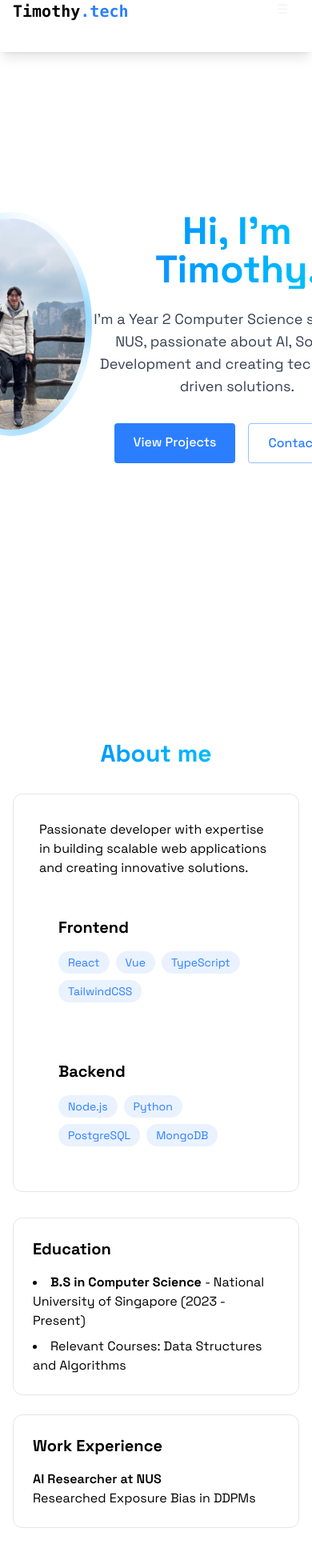
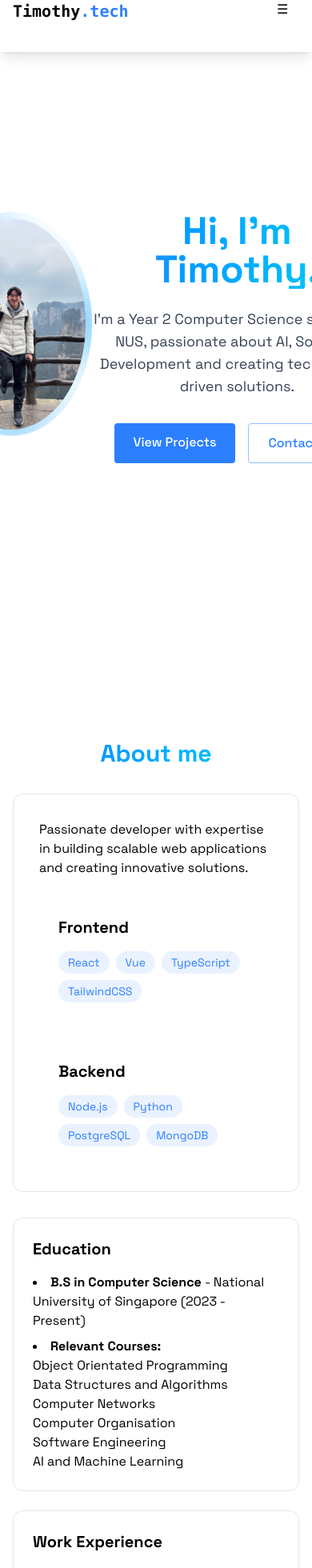
Before and after one commit to Timothy-Ho0203/personal-website, a React (Vite) app: page / in a window 390 px wide. Shown: the top 1960 px of the page at 80% size. Built offline with nearby package versions, Linux system fonts and the light colour scheme.

Commit message:
feat: Fix mobile screen view

```diff
--- a/src/components/MobileMenu.jsx
+++ b/src/components/MobileMenu.jsx
@@ -2,17 +2,18 @@ export const MobileMenu = ({ menuOpen, setMenuOpen }) => {
 
   return (
     <div
-      className={`fixed top-0 left-0 w-full bg-[rgba(10, 10, 10, 0.8)] z-40 flex flex-col items-center justify-center
+      className={`fixed top-0 left-0 w-full bg-white z-40 flex flex-col items-center justify-center
                       transition-all duration-300 ease-in-out
 
                       ${menuOpen
-                        ? "h-screen opacity-100 pointer-events-auto"
+                        ? "h-screen opacity-80 pointer-events-auto"
                         : "h-0 opacity-0 pointer-events-none"
                       }
                     `}
     >
-      <button onClick={() => setMenuOpen(false)}
-        className="absolute top-6 right-6 text-white text-3xl focus:outline-none cursor-pointer"
+      <button
+        onClick={() => setMenuOpen(false)}
+        className="absolute top-6 right-6 text-black text-3xl focus:outline-none cursor-pointer"
         aria-label="Close Menu"
       >
         &times;
@@ -20,7 +21,7 @@ export const MobileMenu = ({ menuOpen, setMenuOpen }) => {
 
       <a
         href="#home"
-        className={`text-2xl font-semibold text-white my-4 transform transition-transform duration-300
+        className={`text-2xl font-semibold text-black my-4 transform transition-transform duration-300
                     ${menuOpen
                       ? "opacity-100 translate-y-0"
                       : "opacity-0 translate-y-5"
@@ -32,7 +33,7 @@ export const MobileMenu = ({ menuOpen, setMenuOpen }) => {
       </a>
       <a
         href="#about"
-        className={`text-2xl font-semibold text-white my-4 transform transition-transform duration-300
+        className={`text-2xl font-semibold text-black my-4 transform transition-transform duration-300
                     ${menuOpen
                       ? "opacity-100 translate-y-0"
                       : "opacity-0 translate-y-5"
@@ -44,7 +45,7 @@ export const MobileMenu = ({ menuOpen, setMenuOpen }) => {
       </a>
       <a
         href="#projects"
-        className={`text-2xl font-semibold text-white my-4 transform transition-transform duration-300
+        className={`text-2xl font-semibold text-black my-4 transform transition-transform duration-300
                     ${menuOpen
                       ? "opacity-100 translate-y-0"
                       : "opacity-0 translate-y-5"
@@ -56,7 +57,7 @@ export const MobileMenu = ({ menuOpen, setMenuOpen }) => {
       </a>
       <a
         href="#contact"
-        className={`text-2xl font-semibold text-white my-4 transform transition-transform duration-300
+        className={`text-2xl font-semibold text-black my-4 transform transition-transform duration-300
                     ${menuOpen
                       ? "opacity-100 translate-y-0"
                       : "opacity-0 translate-y-5"
--- a/src/components/Navbar.jsx
+++ b/src/components/Navbar.jsx
@@ -8,7 +8,7 @@ export const Navbar = ({ menuOpen, setMenuOpen }) => {
 
   return (
     <nav
-      className="fixed top-0 w-full z-40 bg-[rgba(10, 10, 10, 0.8)] backdrop-blur-lg border-b
+      className="fixed top-0 w-full z-40 bg-[rgba(255, 255, 255, 0.8)] backdrop-blur-lg border-b
         border-white/10 shadow-lg"
     >
       <div
@@ -25,7 +25,7 @@ export const Navbar = ({ menuOpen, setMenuOpen }) => {
           </a>
 
           <div
-            className="w-7 h-5 relative cursor-pointer z-40 md:hidden"
+            className="w-7 h-5 relative cursor-pointer z-40 md:hidden text-black"
             onClick={() => setMenuOpen((prev) => !prev)}
           >
             &#9776;
--- a/src/components/sections/About.jsx
+++ b/src/components/sections/About.jsx
@@ -103,7 +103,13 @@ export const About = () => {
                   <strong> B.S in Computer Science </strong> - National University of Singapore (2023 - Present)
                 </li>
                 <li>
-                  Relevant Courses: Data Structures and Algorithms
+                  <strong>Relevant Courses:</strong><br />
+                  Object Orientated Programming<br />
+                  Data Structures and Algorithms<br />
+                  Computer Networks<br />
+                  Computer Organisation<br />
+                  Software Engineering<br />
+                  AI and Machine Learning<br />
                 </li>
               </ul>
             </div>
@@ -117,7 +123,11 @@ export const About = () => {
               <div className="space-y-4 text-black-300">
                 <div>
                   <h4 className="font-semibold"> AI Researcher at NUS </h4>
-                  <p> Researched Exposure Bias in DDPMs </p>
+                  <p>
+                    •	Researched and presented a literature review on Exposure Bias problem prevalent in Large Language Models (LLM), particularly Denoising Diffusion Probabilistic Models (DDPM)<br />
+                    •	Implemented and recorded 3 different metrics to evaluate the seriousness of exposure bias and attempted to quantify it<br />
+                    •	Incorporated metrics with HuggingFace Diffusers and Transformers and tested them on external GPUs
+                  </p>
                 </div>
               </div>
             </div>
--- a/src/index.css
+++ b/src/index.css
@@ -4,7 +4,7 @@ html, body {
   margin: 0;
   padding: 0;
   font-family: "Space Grotesk", sans-serif;
-  background: #0a0a0a;
+  background: #ffffff;
   color: #f3f4f6;
 }
 
```
